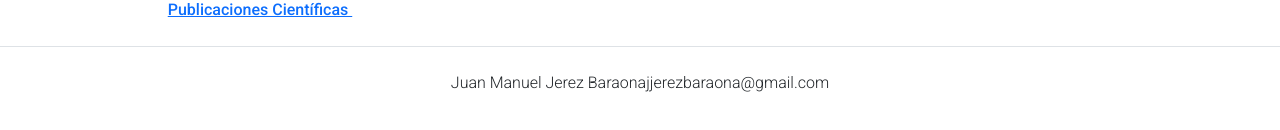
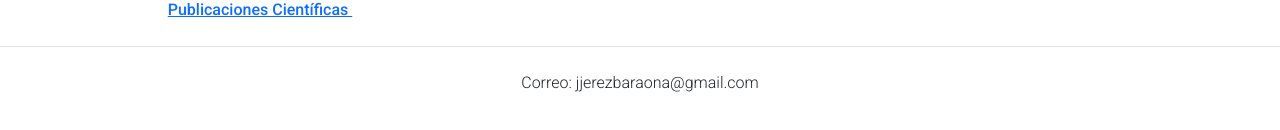
Before and after one commit to Tansuani/8_CVjuanjerez, a plain HTML site: page index.html in a window 1280 px wide. Shown: the part 896-1026 px from the top of the page. Drawn offline with nearby package versions, Linux system fonts and the light colour scheme.

Commit message:
Correo en el Footer

```diff
--- a/index.html
+++ b/index.html
@@ -91,8 +91,7 @@
       </div>
 
       <footer class="d-flex justify-content-center py-4 my-4 border-top">
-        <p>Juan Manuel Jerez Baraona</p>
-        <p>jjerezbaraona@gmail.com</p>
+        <p>Correo: jjerezbaraona@gmail.com</p>
       </footer>
 
     <script src="https://cdn.jsdelivr.net/npm/@popperjs/core@2.10.2/dist/umd/popper.min.js" integrity="sha384-7+zCNj/IqJ95wo16oMtfsKbZ9ccEh31eOz1HGyDuCQ6wgnyJNSYdrPa03rtR1zdB" crossorigin="anonymous"></script>
```
